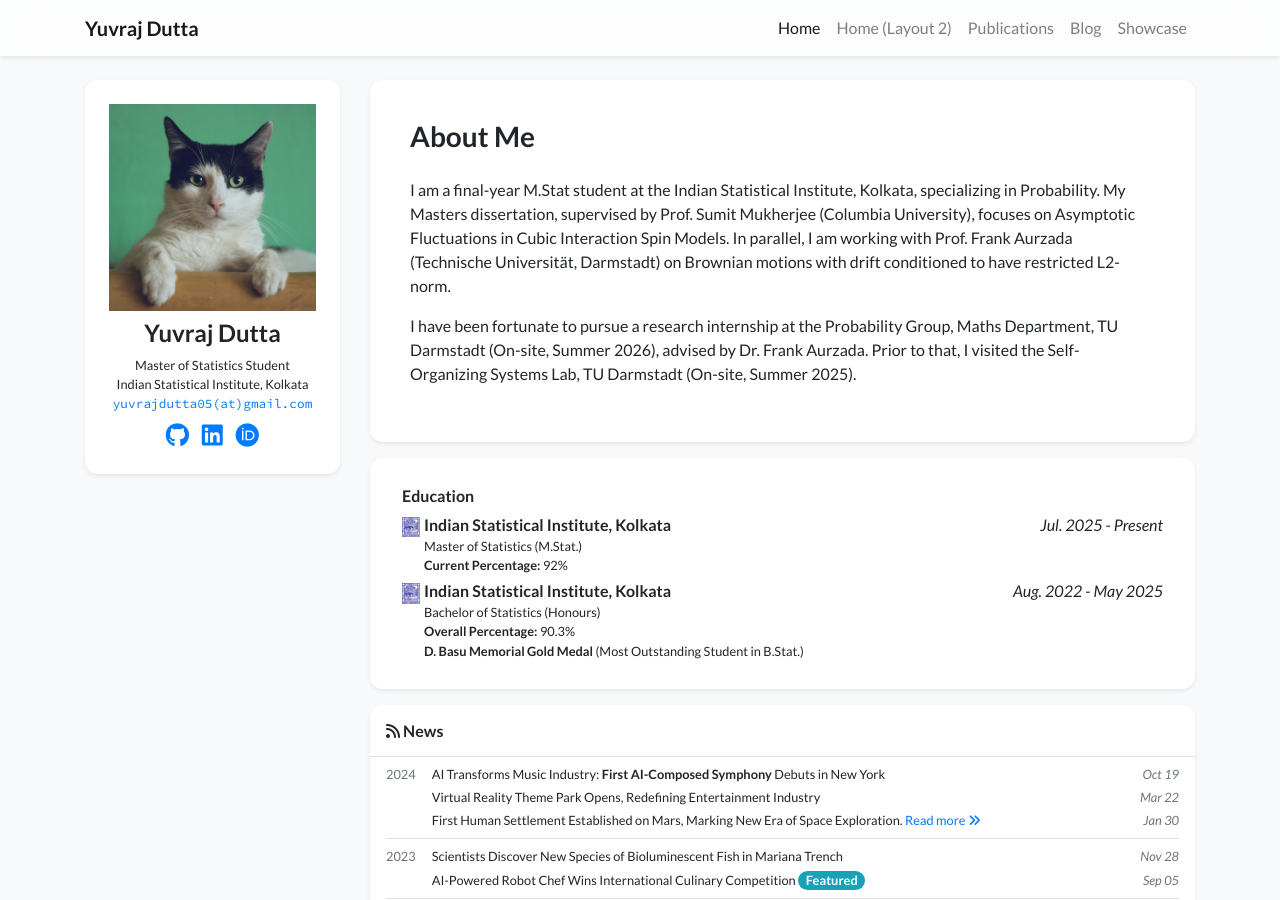
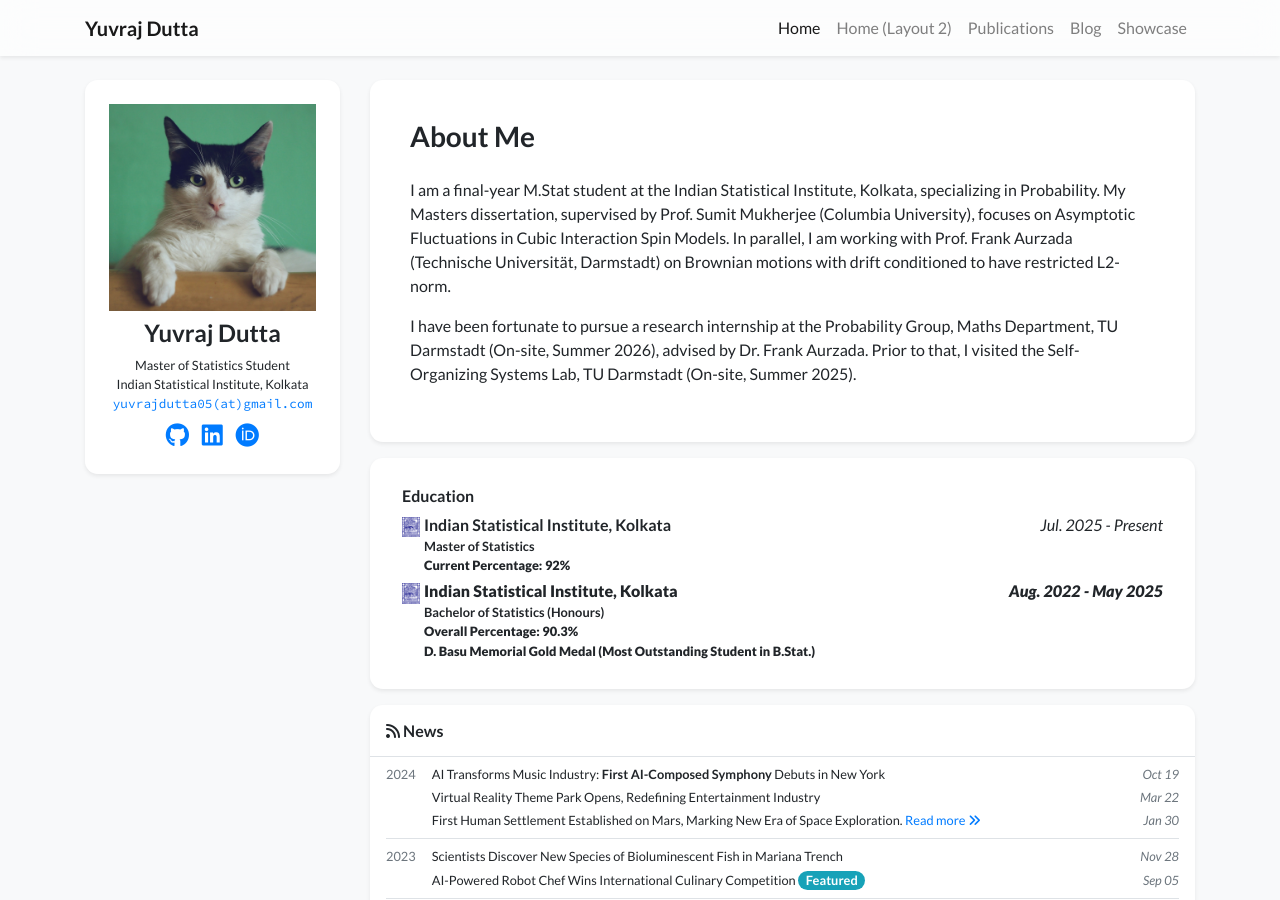
Before and after one commit to yuvrajdutta05/academic-homepage-test, a Jekyll site: the page built from index.html, in a window 1280 px wide and 900 px high. Built offline with Jekyll 4.4.1, drawn with Linux system fonts in a browser that asks for light colours; nearby versions of some CDN libraries; a style sheet for code colours, icons or effects is not loaded.

Commit message:
Update profile again

```diff
--- a/_data/profile.yml
+++ b/_data/profile.yml
@@ -49,13 +49,13 @@ education:
 - name: Indian Statistical Institute, Kolkata
   logo: /assets/images/badges/ISI_logo.png
   position: >-
-    Master of Statistics (M.Stat.) <br/>
+    <strong>Master of Statistics<strong> <br/>
     <strong>Current Percentage:</strong> 92%
   date: Jul. 2025 - Present
 - name: Indian Statistical Institute, Kolkata
   logo: /assets/images/badges/ISI_logo.png
   position: >-
-    Bachelor of Statistics (Honours) <br/>
+    <strong>Bachelor of Statistics (Honours)<strong> <br/>
     <strong>Overall Percentage:</strong> 90.3% <br/>
     <strong>D. Basu Memorial Gold Medal</strong> (Most Outstanding Student in B.Stat.)
   date: Aug. 2022 - May 2025
```
